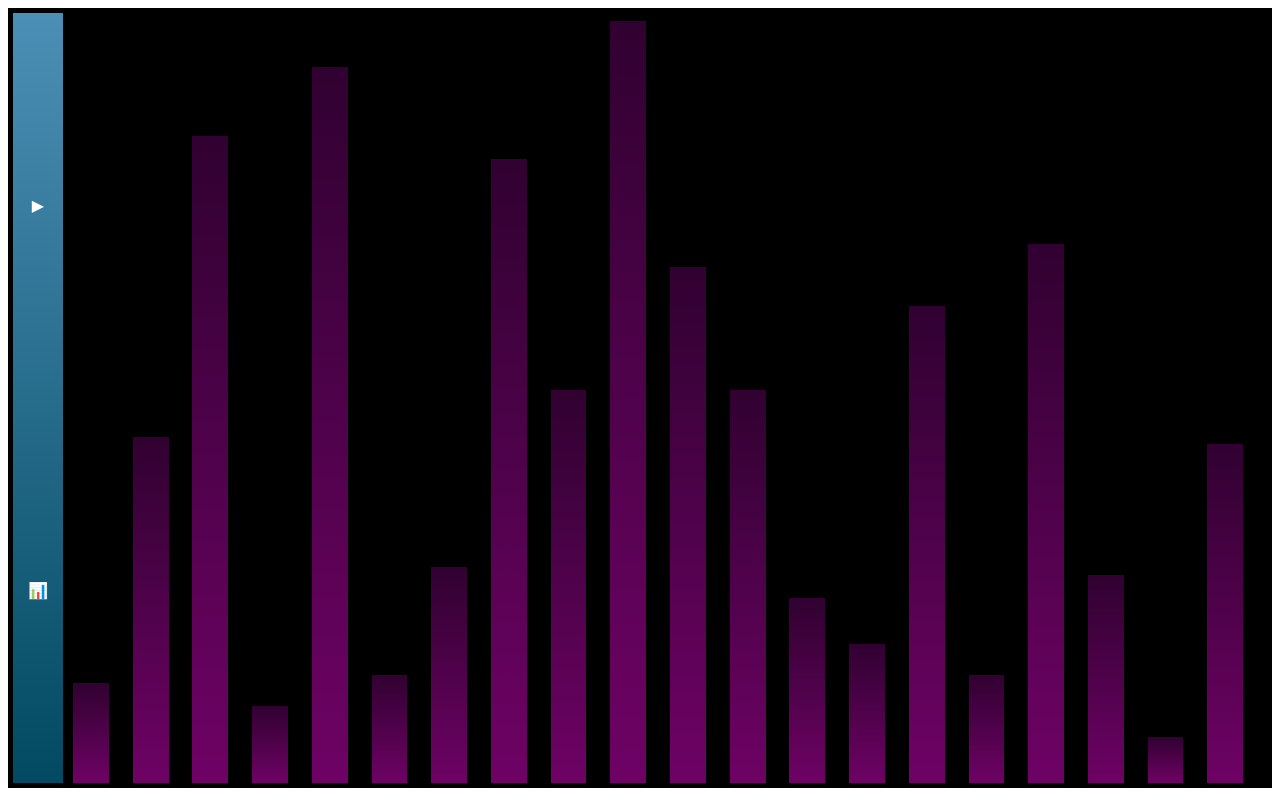
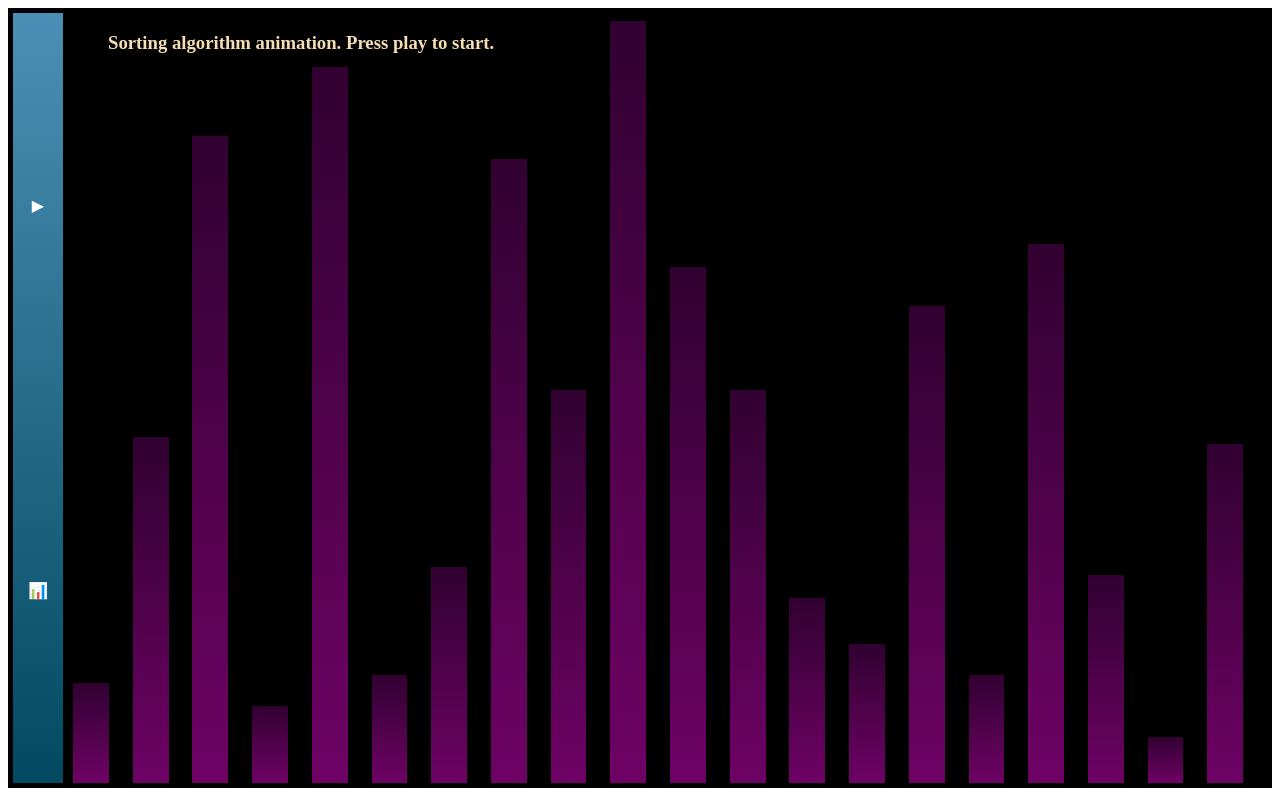
Before and after one commit to ntrondo/reactdemo, a React (Create React App) app: page / in a window 1280 px wide. Built offline with nearby package versions, Linux system fonts and the light colour scheme; the HTML template or start-up script is replaced by a standard one.

Commit message:
Added a header to the app

```diff
--- a/src/App.js
+++ b/src/App.js
@@ -2,12 +2,14 @@ import React, { useEffect, useState } from "react";
 import Histogram from "./Histogram";
 import ControlPanel from "./ControlPanel/Panel";
 import CreateState  from "./State"
+import InitialMessage from "./InitialMessage";
 
 function App() {
   const [options,] = useState(CreateState)
   return (
     <>
       <div className="is-flex is-root has-background-black">
+        <InitialMessage options={options} />
         <ControlPanel options={options} />
         <Histogram options={options} />
       </div>
--- a/src/ControlPanel/SortingOptions.js
+++ b/src/ControlPanel/SortingOptions.js
@@ -7,7 +7,7 @@ export default function SortingOptions(wrappedOptions) {
     const options = wrappedOptions.options
     const[showOptions,setShowOptions] = useState(options.showOptions)
     useEffect(()=>{
-        console.log("SortingOptions useEffect()")
+        //console.log("SortingOptions useEffect()")
         options.setItems(GenerateInitialItemModels(20))
         options.setShowOptions= combineFunctions(options.setShowOptions, setShowOptions)
     },[])
--- /dev/null
+++ b/src/InitialMessage.js
@@ -0,0 +1,19 @@
+import { useEffect, useState } from "react"
+import { combineFunctions } from "./State"
+
+export default function InitialMessage({options}){
+    const[sorting,setSorting]=useState(options.sorting)
+    const[sorted,setSorted]=useState(options.sorted)
+    const[showOptions, setShowOptions]=useState(options.showOptions)
+    useEffect(()=>{
+        options.setSorting = combineFunctions(options.setSorting, setSorting)
+        options.setSorted = combineFunctions(options.setSorted, setSorted)
+        options.setShowOptions = combineFunctions(options.setShowOptions, setShowOptions)
+    },[])
+    if(sorting || sorted || showOptions){
+        return null
+    }
+    return(
+        <div id="initialMesssage"><h3>Sorting algorithm animation. Press play to start.</h3></div>
+    )
+}
--- a/src/State.js
+++ b/src/State.js
@@ -1,12 +1,24 @@
 export default function CreateState() {
     const val = {
         items: null,
+        setItems:(items)=>{
+            //console.log("setItems(" + items.length + ")")
+        },
         asc: true,
         algorithm: "bubblesort",
         pause: 500,
         showOptions: false,
+        setShowOptions:(show)=>{
+            //console.log("setShowOptions(" + show + ")")
+        },
         sorted: true,
-        sorting: false
+        setSorted:(sorted)=>{
+            //console.log("setSorted(" + sorted + ")")
+        },
+        sorting: false,
+        setSorting:(sorting)=>{
+            //console.log("setSorting(" + sorting + ")")
+        }
     }
     val.setShowOptions = combineFunctions(val.setShowOptions, (show) => {
         val.showOptions = show
@@ -15,11 +27,9 @@ export default function CreateState() {
             val.sorting = sorting
         })
     val.setSorted = combineFunctions(val.setSorted, (sorted) => {
-        //console.log("options setSorted(" + sorted + ")")
         val.sorted = sorted
     })
     val.setItems = combineFunctions(val.setItems, (items) => {
-        //console.log("options setItems")
         val.items = items
         val.setSorted(items.length < 2)
     })
--- a/src/index.css
+++ b/src/index.css
@@ -64,3 +64,9 @@ a.is-button{
 a.is-button:hover{
     cursor: pointer;
 }
+#initialMesssage{
+    color:wheat;
+    position: absolute;
+    z-index: 1;
+    margin-left: 100px;
+}
```
